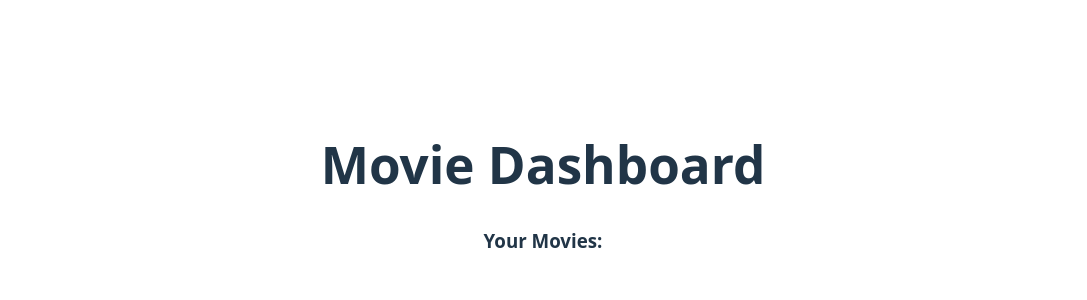
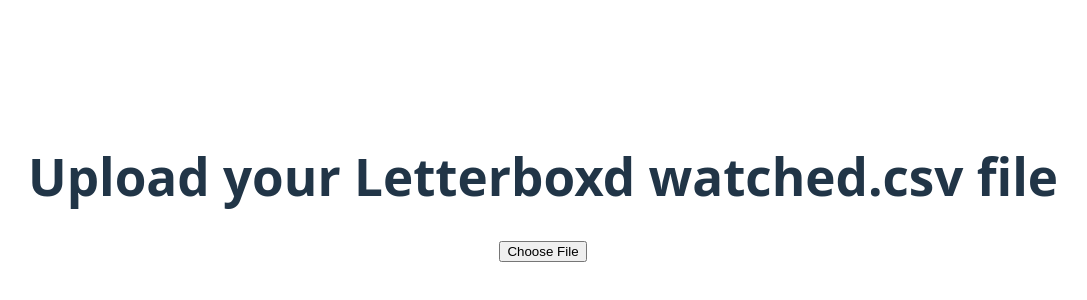
Before and after one commit to GiannisAil/movie_dashboard, a React (Vite) app in the folder frontend/movie_dashboard/: page / in a window 1280 px wide. Shown: the part 212-512 px from the top of the page, without its empty margins (97-1184 px from the left). Built offline with nearby package versions, Linux system fonts and the light colour scheme; no server answers.

Commit message:
Added UI to upload letterboxd csv file

```diff
--- /dev/null
+++ b/frontend/movie_dashboard/src/components/UploadCSV.jsx
@@ -0,0 +1,27 @@
+import {useState} from 'react';
+
+export default function UploadCSV(){
+
+    const [file, setFile] = useState(null);
+    const onFileChange = (event) => {
+        setFile(event.target.files[0]);
+    }
+
+    const onFileUpload = () => {
+        return null;
+    }
+
+    return (
+        <div>
+            <h1>Upload your Letterboxd watched.csv file</h1>
+            <input type="file" accept=".csv" id='selectedFile' style={{display: 'none'}} onChange={onFileChange}/>
+            <input type="button" value="Choose File" onClick={() => document.getElementById('selectedFile').click()} />
+            { file && (
+                <div>
+                    <h2>File Selected: {file.name}</h2>
+                    <button onClick={onFileUpload}>Get Your Stats!</button>
+                </div>
+            )}
+        </div>
+    )
+}
--- a/frontend/movie_dashboard/src/pages/Home.jsx
+++ b/frontend/movie_dashboard/src/pages/Home.jsx
@@ -1,5 +1,6 @@
 import { useState, useEffect } from 'react';
 import Movie from '../components/Movie';
+import UploadCSV from '../components/UploadCSV';
 import { getMovies } from '../services/api';
 
 function Home(){
@@ -19,29 +20,30 @@
 
     const [movie, setMovie] = useState(null);
 
-    useEffect(() => {
-        let ignore = false;
+    // useEffect(() => {
+    //     let ignore = false;
 
-        async function fetchMovies(){
-            const movies = await getMovies();
-            if(!ignore){
-                setMovie(movies[0]);
-            }
-        }
-        fetchMovies();
+    //     async function fetchMovies(){
+    //         const movies = await getMovies();
+    //         if(!ignore){
+    //             setMovie(movies[0]);
+    //         }
+    //     }
+    //     fetchMovies();
 
-        return () => {
-            ignore = true; // Cleanup
-        };
+    //     return () => {
+    //         ignore = true; // Cleanup
+    //     };
 
-    }, []);
+    // }, []);
 
 
     return (
         <div>
-            <h1>Movie Dashboard</h1>
-            <h3>Your Movies:</h3>
-            {movie && <Movie movie={movie} />}
+            {/* <h1>Movie Dashboard</h1> */}
+            {/* <h3>Your Movies:</h3> */}
+            {/* {movie && <Movie movie={movie} />} */}
+            <UploadCSV />
         </div>
     );
 }
```
